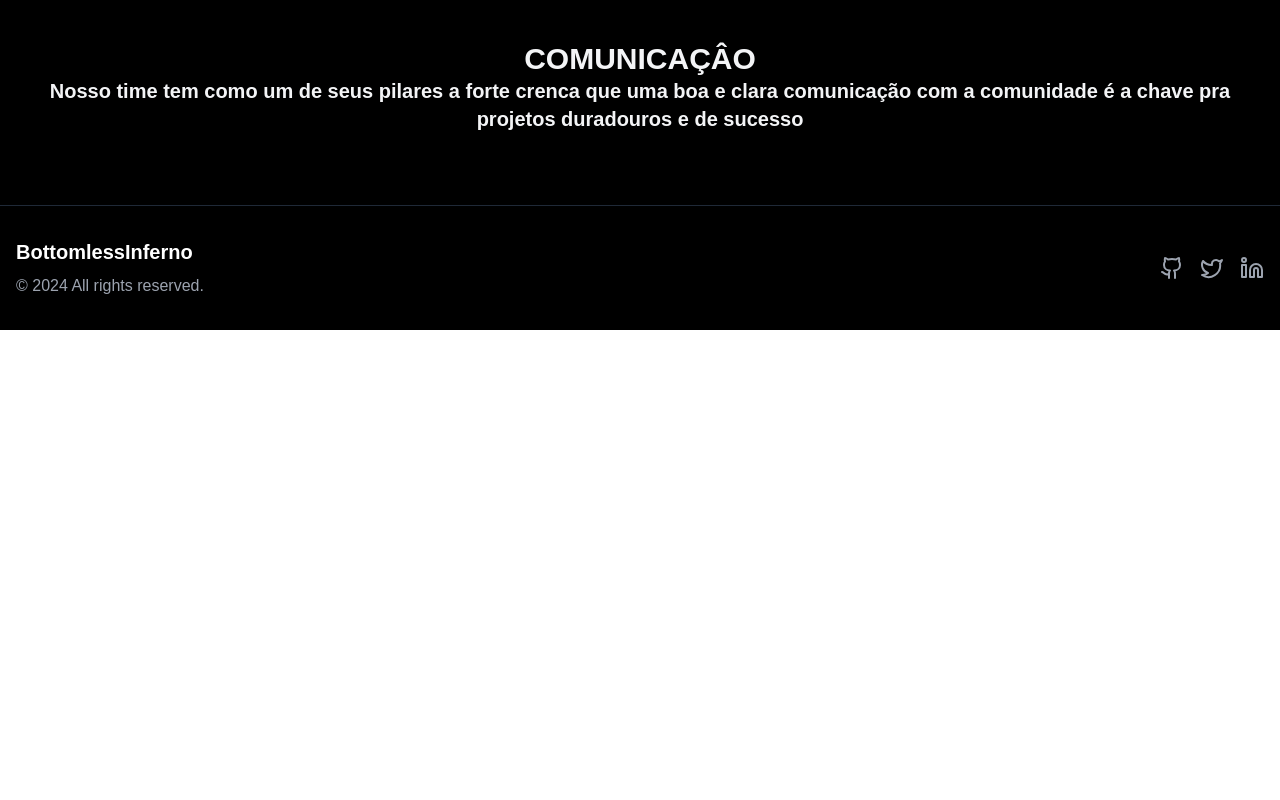
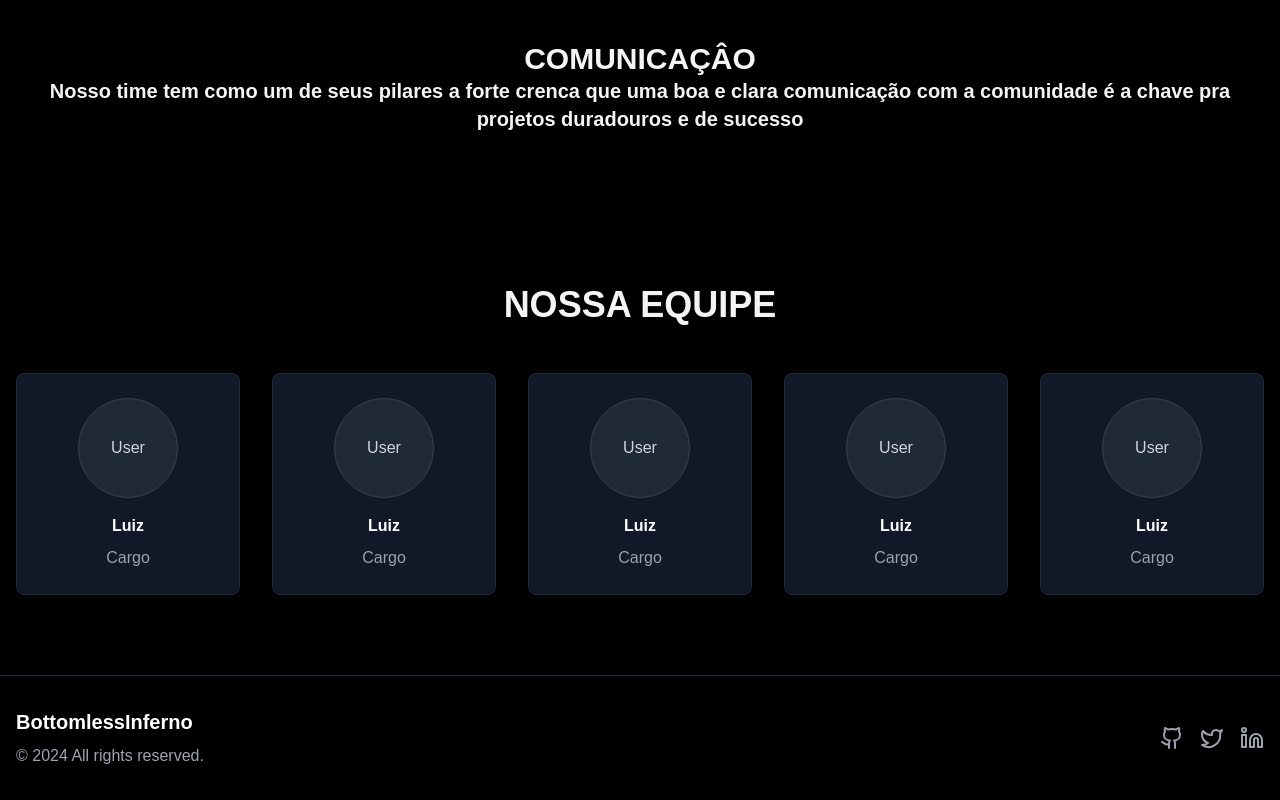
Before and after one commit to Mad-Beaver-Studios/Mad-Beaver-Site-2.0, a Next.js app in the folder site-mad-beaver/: page /sobrenos in a window 1280 px wide. Shown: the part 1147-1947 px from the top of the page. Before the commit the page ends 1477 px from the top, so only its background shows below. Built offline with nearby package versions, Linux system fonts and the light colour scheme.

Commit message:
Update page.tsx

```diff
--- a/site-mad-beaver/src/app/sobrenos/page.tsx
+++ b/site-mad-beaver/src/app/sobrenos/page.tsx
@@ -5,6 +5,7 @@ import { Github, Twitter, Linkedin } from "lucide-react";
 export default function Sobrenos(){
     return(
         <div className=" bg-[url] min-h-screen flex flex-col bg-black text-white">
+            {/* Quem Somos */}
             <main className="flex-grow">
             <section className="bg-gray-900 py-20">
                 <div className="container mx-auto px-4 py-1 text-center text-2xl mb-8 text-gray-100">
@@ -18,6 +19,7 @@ export default function Sobrenos(){
                 </div>
             </section>
 
+            {/* Nossos Valores */}
             <section className="container mx-auto px-4 py-20 text-center text-6xl font-bold mb-4 text-gray-100">
                 NOSSOS VALORES
             </section>
@@ -49,7 +51,29 @@ export default function Sobrenos(){
                 </div>
             </section>
 
-            </main>
+            {/* Nossos Time(DPS ALGUEM AQUI AJEITA ESSA BOSTA PQ PQP ESSA MERDA N TA PEGANDO A KEY E SIM FAZENDO LISTA PORRA É POR ISSO Q N DA PRA USAR IA) */}
+            <section className="py-20 bg-black">
+          <div className="container mx-auto px-4">
+            <h2 className="text-4xl font-bold mb-12 text-center text-gray-100">
+              NOSSA EQUIPE
+            </h2>
+            <div className="grid grid-cols-1 sm:grid-cols-2 md:grid-cols-3 lg:grid-cols-5 gap-8">
+              {[1, 2, 3, 4, 5].map((member) => (
+                <div
+                  key={member}
+                  className="bg-gray-900 p-6 rounded-lg text-center border border-gray-800"
+                >
+                  <div className="w-[100px] h-[100px] bg-gray-800 rounded-full mx-auto mb-4 flex items-center justify-center border border-gray-700">
+                    <p className="text-gray-300">User</p>
+                  </div>
+                  <h3 className="font-bold mb-2 text-white">Luiz</h3>
+                  <p className="text-gray-400">Cargo</p>
+                </div>
+              ))}
+            </div>
+          </div>
+        </section>
+    </main>
 
       {/* Footer */}
       <footer className="bg-black border-t border-gray-800 py-8">
```
